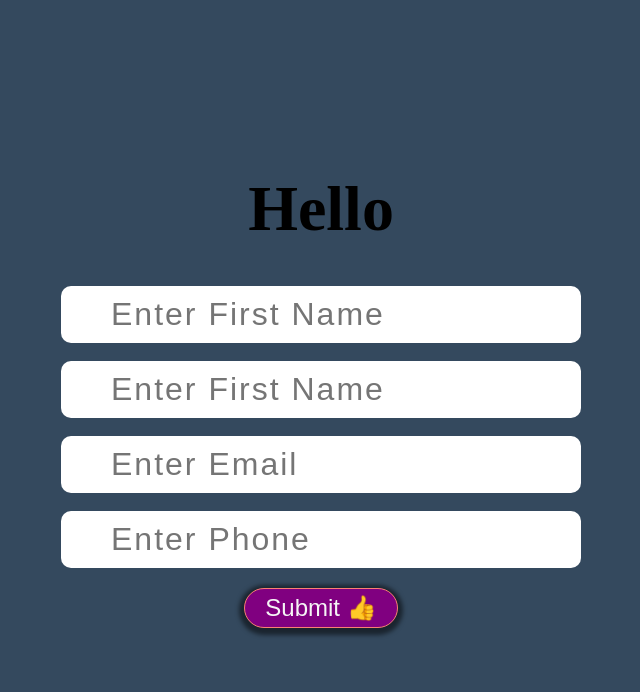
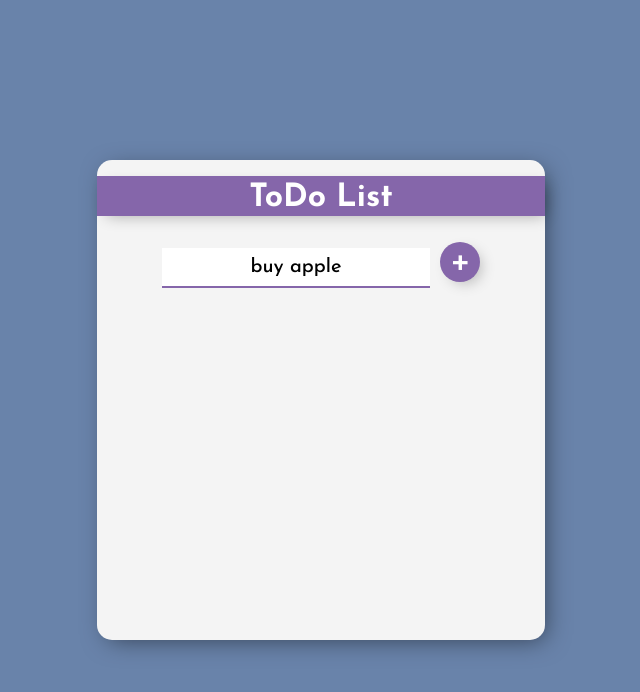
Before and after one commit to alnoman-stack/React_all_in_one, a React (Create React App) app in the folder my-app/: page / in a window 1280 px wide. Shown: the top 692 px of the page, without its empty margins (319-959 px from the left). Built offline with nearby package versions, Linux system fonts and the light colour scheme.

Commit message:
todoapp-complite

```diff
--- a/my-app/public/index.html
+++ b/my-app/public/index.html
@@ -1,14 +1,17 @@
 <!DOCTYPE html>
 <html lang="en">
-  <head>
+
+<head>
     <meta charset="utf-8" />
     <link rel="icon" href="%PUBLIC_URL%/favicon.ico" />
     <meta name="viewport" content="width=device-width, initial-scale=1" />
     <meta name="theme-color" content="#000000" />
-    <meta
-      name="description"
-      content="Web site created using create-react-app"
+    <meta name="description" content="Web site created using create-react-app" />
+
+    <!-- font awesome cdn -->
+    <link rel="stylesheet" href="https://cdnjs.cloudflare.com/ajax/libs/font-awesome/6.2.0/css/all.min.css" integrity="sha512-xh6O/CkQoPOWDdYTDqeRdPCVd1SpvCA9XXcUnZS2FmJNp1coAFzvtCN9BmamE+4aHK8yyUHUSCcJHgXloTyT2A==" crossorigin="anonymous" referrerpolicy="no-referrer"
     />
+
     <link rel="apple-touch-icon" href="%PUBLIC_URL%/logo192.png" />
     <!--
       manifest.json provides metadata used when your web app is installed on a
@@ -25,8 +28,9 @@
       Learn how to configure a non-root public URL by running `npm run build`.
     -->
     <title>React App</title>
-  </head>
-  <body>
+</head>
+
+<body>
     <noscript>You need to enable JavaScript to run this app.</noscript>
     <div id="root"></div>
     <!--
@@ -39,5 +43,6 @@
       To begin the development, run `npm start` or `yarn start`.
       To create a production bundle, use `npm run build` or `yarn build`.
     -->
-  </body>
+</body>
+
 </html>
--- a/my-app/src/App.js
+++ b/my-app/src/App.js
@@ -1,11 +1,11 @@
 import React from "react";
 
-import Form4 from "./components/forms/Form4";
+import TodoApp from "./components/todo list/TodoApp";
 
 function App() {
   return (
     <>
-      <Form4 />
+      <TodoApp />
     </>
   );
 }
--- /dev/null
+++ b/my-app/src/components/todo list/TodoApp.js
@@ -0,0 +1,62 @@
+import React, { useState } from "react";
+
+import Todolist from "./todolist";
+import "./todoapp.css";
+
+const TodoApp = () => {
+  const [inputList, setInputList] = useState("buy apple");
+  const [items, setItems] = useState([]);
+
+  const EventChange = (event) => {
+    setInputList(event.target.value);
+  };
+
+  const ListOfItems = () => {
+    setItems((oldItems) => {
+      return [...oldItems, inputList];
+    });
+    setInputList("");
+  };
+
+  const DeletItem = (id) => {
+    setItems((oldItems) => {
+      return oldItems.filter((arrEle, index) => {
+        return index !== id;
+      });
+    });
+  };
+
+  return (
+    <>
+      <div className="main_div">
+        <div className="center_div">
+          <br />
+          <h1>ToDo List</h1>
+          <br />
+          <input
+            type="text"
+            value={inputList}
+            placeholder="Add an item"
+            onChange={EventChange}
+          />
+          <button onClick={ListOfItems}>+</button>
+
+          <ol>
+            {items.map((itemVal, index) => {
+              return (
+                <Todolist
+                  key={index}
+                  id={index}
+                  text={itemVal}
+                  onSelect={DeletItem}
+                />
+              );
+            })}
+          </ol>
+        </div>
+      </div>
+    </>
+  );
+};
+
+export default TodoApp;
--- /dev/null
+++ b/my-app/src/components/todo list/todoapp.css
@@ -0,0 +1,116 @@
+@import url('https://fonts.googleapis.com/css2?family=Josefin+Sans:ital,wght@0,200;0,300;0,400;0,500;0,600;0,700;1,200;1,300;1,400;1,500;1,600;1,700&display=swap');
+* {
+    padding: 0;
+    margin: 0;
+    box-sizing: border-box;
+    font-family: 'Josefin Sans', sans-serif;
+}
+
+.main_div {
+    width: 100%;
+    height: 100vh;
+    background: #6983aa;
+    display: flex;
+    justify-content: center;
+    align-items: center;
+    flex-direction: row;
+    text-align: center;
+}
+
+.center_div {
+    width: 35%;
+    height: 60vh;
+    background: #f4f4f4;
+    box-shadow: 5px 5px 25px -5px rgba(0, 0, 0, 0.5);
+    border-radius: 15px;
+    -webkit-border-radius: 15px;
+    -moz-border-radius: 15px;
+    -ms-border-radius: 15px;
+    -o-border-radius: 15px;
+}
+
+h1 {
+    color: white;
+    background-color: #8566aa;
+    padding: 6px 0 2px 0;
+    margin-bottom: 10px;
+    box-shadow: 5px 5px 15px -5px rgba(0, 0, 0, 0.3);
+}
+
+input {
+    text-align: center;
+    height: 40px;
+    top: 10px;
+    border: none;
+    font-size: 20px;
+    font-weight: 500;
+    width: 60%;
+    border-bottom: 2px solid #8566aa;
+    outline: none;
+}
+
+button {
+    min-height: 40px;
+    width: 40px;
+    border-color: transparent;
+    background-color: #8566aa;
+    color: white;
+    font-size: 40px;
+    border: none;
+    outline: none;
+    margin-left: 10px;
+    box-shadow: 5px 5px 15px -5px rgba(0, 0, 0, 0.3);
+    border-radius: 50%;
+    -webkit-border-radius: 50%;
+    -moz-border-radius: 50%;
+    -ms-border-radius: 50%;
+    -o-border-radius: 50%;
+}
+
+button:hover {
+    background-color: #20bf6b;
+}
+
+ol {
+    margin-top: 30px;
+}
+
+ol li {
+    padding-left: 0px;
+    text-align: left;
+    font-size: 25px;
+    font-weight: 500;
+    min-height: 40px;
+    display: flex;
+    align-items: center;
+    color: #8566aa;
+    text-transform: capitalize;
+}
+
+.todo_style {
+    display: flex;
+    flex-direction: row;
+    justify-content: left;
+    align-items: center;
+}
+
+.todo_style .fa-times {
+    width: 20px;
+    height: 20px;
+    display: flex;
+    justify-content: center;
+    align-items: center;
+    background-color: #8566aa;
+    margin: 0 15px 0 35px;
+    color: aliceblue;
+    box-shadow: 5px 5px 15px -5px rgba(0, 0, 0, 0.3);
+    border-radius: 50%;
+    -webkit-border-radius: 50%;
+    -moz-border-radius: 50%;
+    -ms-border-radius: 50%;
+    -o-border-radius: 50%;
+}
+
+.todo_style .fa-times:hover {
+    background-color: crimson;
+}
--- /dev/null
+++ b/my-app/src/components/todo list/todolist.js
@@ -0,0 +1,19 @@
+import React from "react";
+
+const Todolist = (props) => {
+  return (
+    <>
+      <div className="todo_style ">
+        <i
+          className="fa-sharp fa-times fa-solid fa-xmark"
+          onClick={() => {
+            props.onSelect(props.id);
+          }}
+        ></i>
+        <li>{props.text}</li>
+      </div>
+    </>
+  );
+};
+
+export default Todolist;
```
